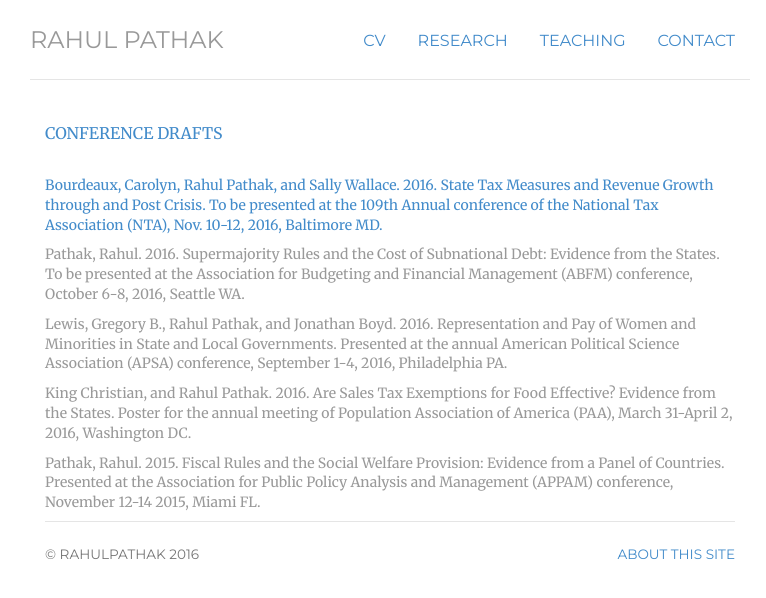
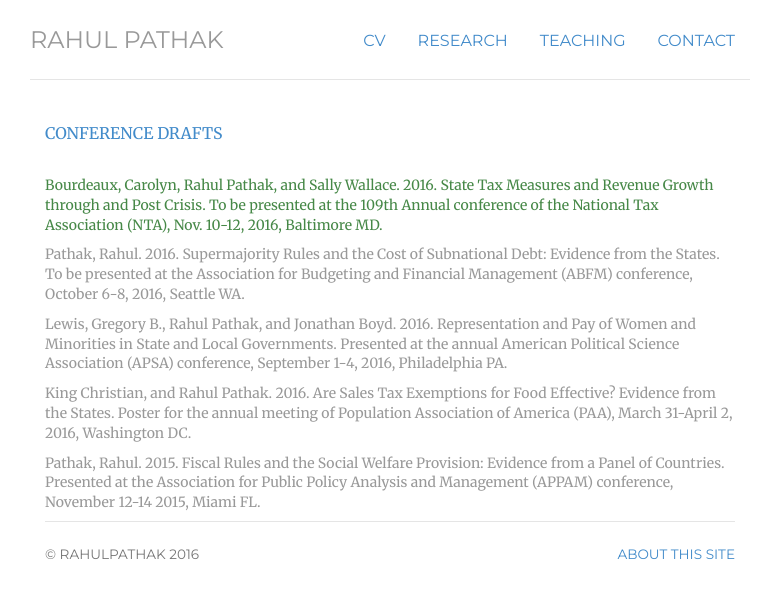
Before and after one commit to pathak-rahul/pathak-rahul.github.io, a Jekyll site: the page built from testing/index.html, in a window 1280 px wide. Shown: the top 598 px of the page, without its empty margins (250-1016 px from the left). Built offline with Jekyll 4.4.1, drawn with Linux system fonts in a browser that asks for light colours.

Commit message:
Update index.html

```diff
--- a/testing/index.html
+++ b/testing/index.html
@@ -9,7 +9,7 @@
 
 <p class="text-primary">CONFERENCE DRAFTS</p>
 
-<h4><small class="text-primary">Bourdeaux, Carolyn, Rahul Pathak, and Sally Wallace. 2016. State Tax Measures and Revenue Growth through and Post Crisis. To be presented at the 109th Annual conference of the National Tax Association (NTA), Nov. 10-12, 2016, Baltimore MD.</small> </h4>
+<h4><small class="text-success">Bourdeaux, Carolyn, Rahul Pathak, and Sally Wallace. 2016. State Tax Measures and Revenue Growth through and Post Crisis. To be presented at the 109th Annual conference of the National Tax Association (NTA), Nov. 10-12, 2016, Baltimore MD.</small> </h4>
 <h4><small>Pathak, Rahul. 2016. Supermajority Rules and the Cost of Subnational Debt: Evidence from the States. To be presented at the Association for Budgeting and Financial Management (ABFM) conference, October 6-8, 2016, Seattle WA.</small> </h4>
 <h4><small>Lewis, Gregory B., Rahul Pathak, and Jonathan Boyd. 2016. Representation and Pay of Women and Minorities in State and Local Governments. Presented at the annual American Political Science Association (APSA) conference, September 1-4, 2016, Philadelphia PA.</small> </h4>
 <h4><small>King Christian, and Rahul Pathak. 2016. Are Sales Tax Exemptions for Food Effective? Evidence from the States.</em> Poster for the annual meeting of Population Association of America (PAA), March 31-April 2, 2016, Washington DC.</small> </h4>
```
